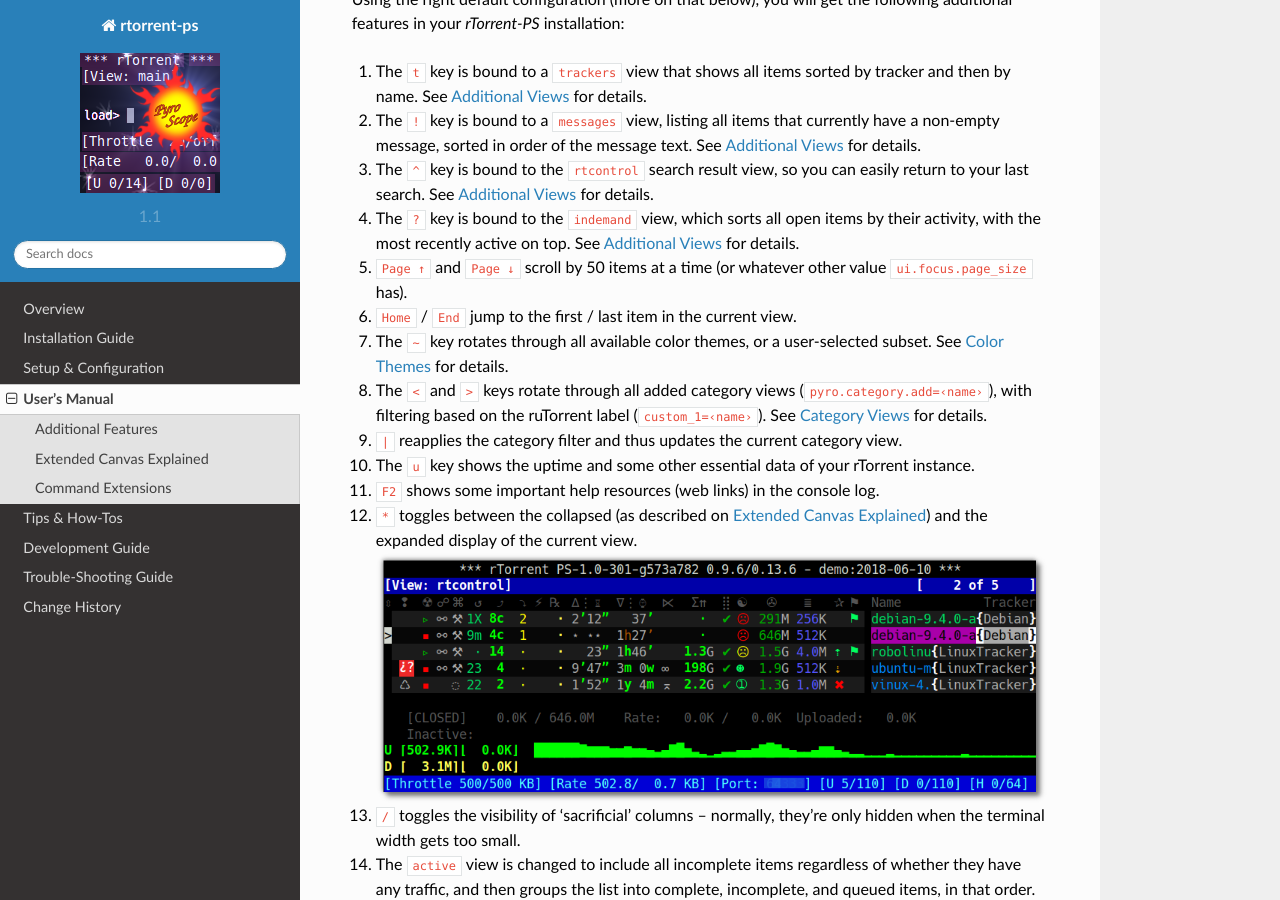
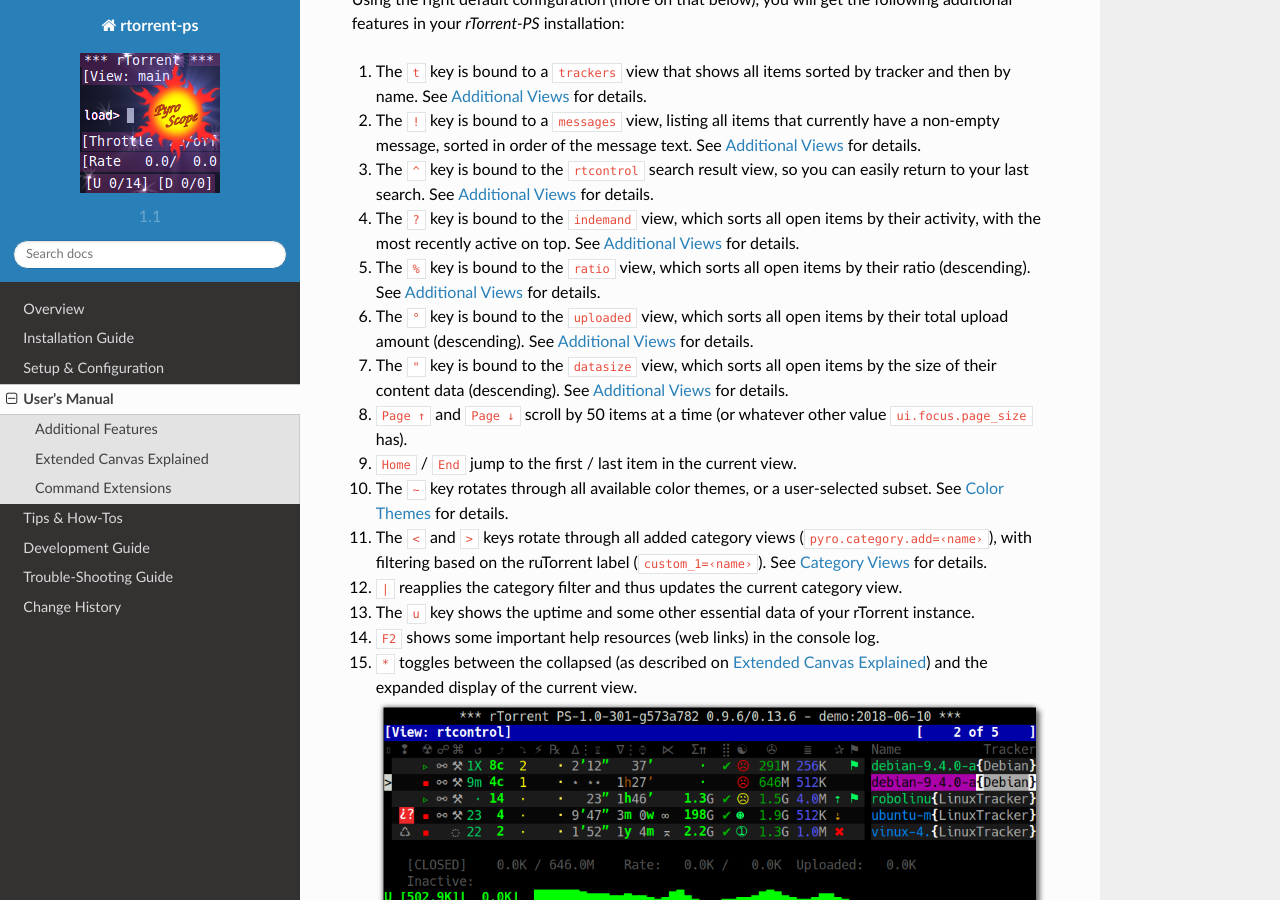
Before and after one commit to pyroscope/rtorrent-ps, a Sphinx documentation site: the page built from docs/manual.rst, in a window 1280 px wide and 900 px high, scrolled down 300 px. Built offline with Sphinx 7.4.7 and the Read the Docs theme 2.0.0, drawn with Linux system fonts in a browser that asks for light colours.

Commit message:
docs: add new pyrocore views

```diff
--- a/docs/manual.rst
+++ b/docs/manual.rst
@@ -25,6 +25,15 @@
     See `Additional Views`_ for details.
 #.  The ``?`` key is bound to the ``indemand`` view, which sorts all
     open items by their activity, with the most recently active on top.
+    See `Additional Views`_ for details.
+#.  The ``%`` key is bound to the ``ratio`` view, which sorts all
+    open items by their ratio (descending).
+    See `Additional Views`_ for details.
+#.  The ``°`` key is bound to the ``uploaded`` view, which sorts all
+    open items by their total upload amount (descending).
+    See `Additional Views`_ for details.
+#.  The ``"`` key is bound to the ``datasize`` view, which sorts all
+    open items by the size of their content data (descending).
     See `Additional Views`_ for details.
 #.  ``Page ↑`` and ``Page ↓`` scroll by 50 items at a time (or whatever
     other value ``ui.focus.page_size`` has).
```
